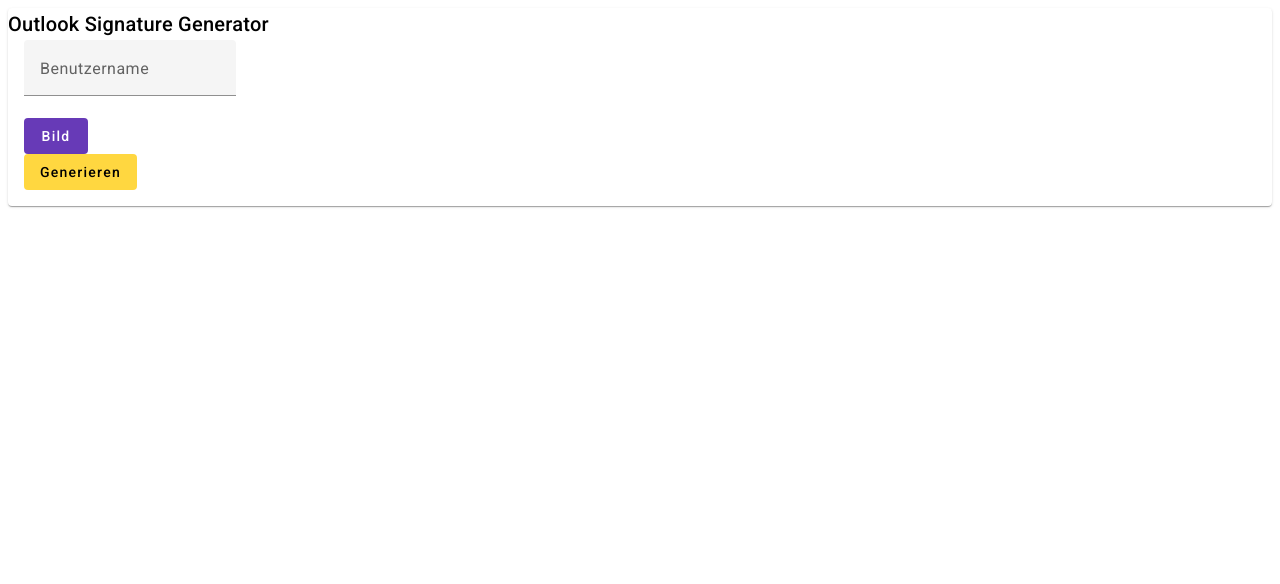
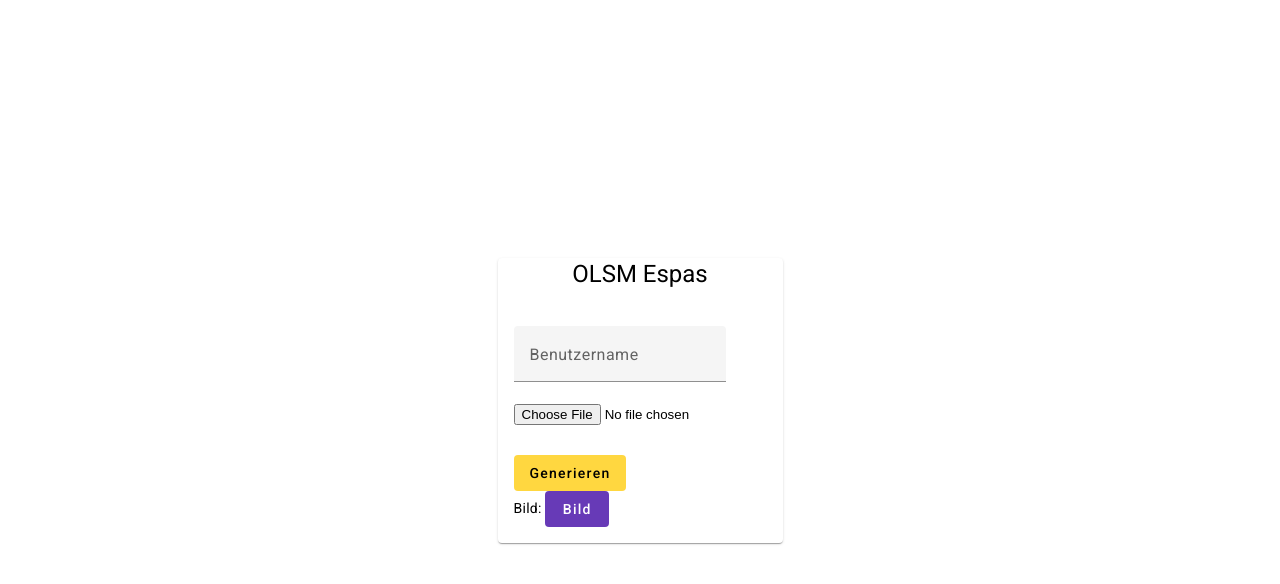
Before and after one commit to bmit-atm/A100K_olsm-ui, an Angular app: page /dashboard in a window 1280 px wide. Shown: the top 584 px of the page. Built offline with nearby package versions, Linux system fonts and the light colour scheme.

Commit message:
added the basic htm file generator

```diff
--- a/package.json
+++ b/package.json
@@ -20,6 +20,7 @@
     "@angular/platform-browser": "^17.1.0",
     "@angular/platform-browser-dynamic": "^17.1.0",
     "@angular/router": "^17.1.0",
+    "file-saver": "^2.0.5",
     "rxjs": "~7.8.0",
     "tslib": "^2.3.0",
     "zone.js": "~0.14.3"
@@ -28,6 +29,7 @@
     "@angular-devkit/build-angular": "^17.1.2",
     "@angular/cli": "^17.1.2",
     "@angular/compiler-cli": "^17.1.0",
+    "@types/file-saver": "^2.0.7",
     "@types/jasmine": "~5.1.0",
     "jasmine-core": "~5.1.0",
     "karma": "~6.4.0",
--- a/src/app/app.config.ts
+++ b/src/app/app.config.ts
@@ -3,7 +3,8 @@
 
 import { routes } from './app.routes';
 import { provideAnimationsAsync } from '@angular/platform-browser/animations/async';
+import { provideHttpClient, withFetch } from '@angular/common/http';
 
 export const appConfig: ApplicationConfig = {
-  providers: [provideRouter(routes), provideAnimationsAsync()]
+  providers: [provideRouter(routes), provideAnimationsAsync(), provideHttpClient(withFetch())]
 };
--- a/src/app/components/dashboard/dashboard.component.html
+++ b/src/app/components/dashboard/dashboard.component.html
@@ -1,30 +1,24 @@
-<mat-card>
-    <mat-card-title>Outlook Signature Generator</mat-card-title>
+<main>
+    <mat-card class="form">
+        <h1>OLSM Espas</h1>
         <mat-card-content>
-        <form action="">
+            <form (submit)="onFormSubmit($event)" [formGroup]="genereteForm">
                 <mat-form-field>
                     <mat-label>Benutzername</mat-label>
-                <input matInput placeholder="Benutzername">
+                    <input matInput formControlName="username" name="username" placeholder="">
                 </mat-form-field>
                 <div>
-
-                <input  type="file" class="file-input"
-                #fileUpload>
+                    <input (change)="onFileChange($event)" accept="image/*" formControlName="file" type="file" class="file-input" #fileUpload>
                 </div>
-
-
-
-
-
-
                 <div class="file-upload">
 
-                <button  mat-flat-button color="primary" class="upload-btn"
-                (click)="fileUpload.click()">
+                </div>
+                <button style="margin-top:30px; display: flex;justify-content: center; align-items: center;" color="accent" mat-flat-button type="submit">Generieren</button>
+            </form>
+            <mat-label>Bild: </mat-label>
+            <button mat-flat-button color="primary" class="upload-btn" (click)="fileUpload.click()" type="button">
                 Bild
             </button>
-            </div>
-            <button color="accent" mat-flat-button type="submit">Generieren</button>
-        </form>
         </mat-card-content>
     </mat-card>
+</main>
--- a/src/app/components/dashboard/dashboard.component.sass
+++ b/src/app/components/dashboard/dashboard.component.sass
@@ -1,2 +1,10 @@
-.file-input
-  display: none
+
+h1
+  padding-bottom: 20px
+  display: flex
+  justify-content: center
+  align-items: center
+
+
+.form
+  height: 100%
--- a/src/app/components/dashboard/dashboard.component.ts
+++ b/src/app/components/dashboard/dashboard.component.ts
@@ -1,20 +1,51 @@
-import { Component } from '@angular/core';
+import { Component, ElementRef, ViewChild } from '@angular/core';
 import { MatIconModule } from '@angular/material/icon';
 import { MatCardModule } from '@angular/material/card';
 import { MatFormFieldModule } from '@angular/material/form-field';
 import { MatInputModule } from '@angular/material/input';
 import { MatButtonModule } from '@angular/material/button';
+import { UploadService } from '../../services/upload.service';
+import { ReactiveFormsModule } from '@angular/forms';
+import { FormGroup, FormControl } from '@angular/forms';
+import { saveAs } from 'file-saver';
 @Component({
   selector: 'app-dashboard',
   standalone: true,
-  imports: [MatIconModule, MatCardModule, MatFormFieldModule, MatInputModule, MatButtonModule],
+  imports: [MatIconModule, MatCardModule, MatFormFieldModule, MatInputModule, MatButtonModule, ReactiveFormsModule],
   templateUrl: './dashboard.component.html',
   styleUrl: './dashboard.component.sass'
 })
 export class DashboardComponent {
-  fileName = '';
-  constructor() {}
 
+  genereteForm = new FormGroup({
+    username: new FormControl(''),
+    file: new FormControl(null)
+  });
+  @ViewChild('fileUpload', { static: false }) fileUpload!: ElementRef;
 
+  constructor(private uploadService: UploadService) {}
+
+  onFormSubmit(event: any) {
+    event.preventDefault();
+    const username = this.genereteForm.get('username')?.value as string;
+    const file = this.genereteForm.get('file')?.value as unknown as File;
+
+    this.uploadService.uploadImage(username, file).subscribe(response => {
+      saveAs(response, 'signature.htm');
+    }, (error) => {
+      console.log(error);
+    });
+
+    console.log(file, username);
+  }
+
+  onFileChange(event: any) {
+    if (event.target.files && event.target.files.length) {
+      const file = event.target.files[0];
+      this.genereteForm.patchValue({
+        file: file
+      });
+    }
+  }
 
 }
--- /dev/null
+++ b/src/app/services/upload.service.ts
@@ -0,0 +1,20 @@
+import { Injectable } from '@angular/core';
+import { BaseService } from './base.service';
+import { HttpClient } from '@angular/common/http';
+
+@Injectable({
+  providedIn: 'root'
+})
+export class UploadService extends BaseService{
+  constructor(private http: HttpClient) {
+    super();
+  }
+
+  uploadImage(username: string, image: File) {
+    const formData = new FormData();
+    formData.append('username', username);
+    formData.append('file', image);
+
+    return this.http.post(this.getBaseUrl() + 'generate', formData, { responseType: 'blob' });
+  }
+}
--- a/src/environments/environment.development.ts
+++ b/src/environments/environment.development.ts
@@ -1,6 +1,6 @@
 export const environment = {
     production: false,
-    apiUrl: 'http://localhost:3000/api', // Local Server
-    //apiUrl: 'http://localhost:3000/api', // Live Server
+    apiUrl: 'http://localhost:8000/api/', // Local Server
+    //apiUrl: 'http://localhost:8000/api/', // Live Server
 
 };
--- a/src/environments/environment.ts
+++ b/src/environments/environment.ts
@@ -1,5 +1,5 @@
 export const environment = {
     production: false,
-    apiUrl: 'http://localhost:3000/api', // Local Server
-    //apiUrl: 'http://localhost:3000/api', // Live Server
+    apiUrl: 'http://localhost:8000/api/', // Local Server
+    //apiUrl: 'http://localhost:8000/api/', // Live Server
 };
--- a/src/styles.sass
+++ b/src/styles.sass
@@ -1 +1,17 @@
 /* You can add global styles to this file, and also import other style files */
+*
+    box-sizing: border-box
+    margin: 0
+    padding: 0
+
+html, body
+    height: 100%
+    width: 100%
+    display: flex
+    justify-content: center
+    align-items: center
+
+main
+    display: flex
+    justify-content: center
+    align-items: center
```
Also changed, not shown: 2 other files (tests, documents, lock files or other folders). Lines whose indentation alone changed are shown as unchanged.
